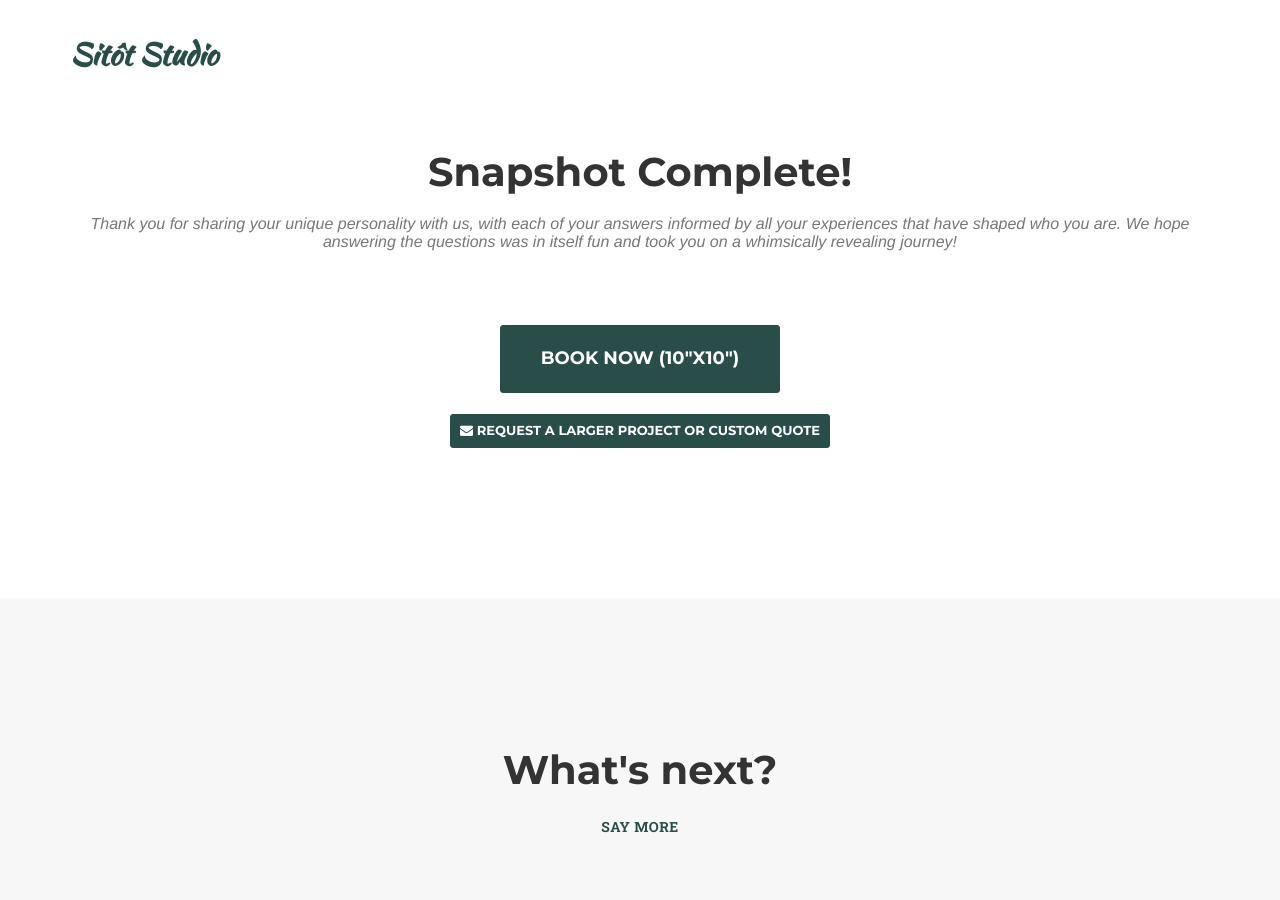
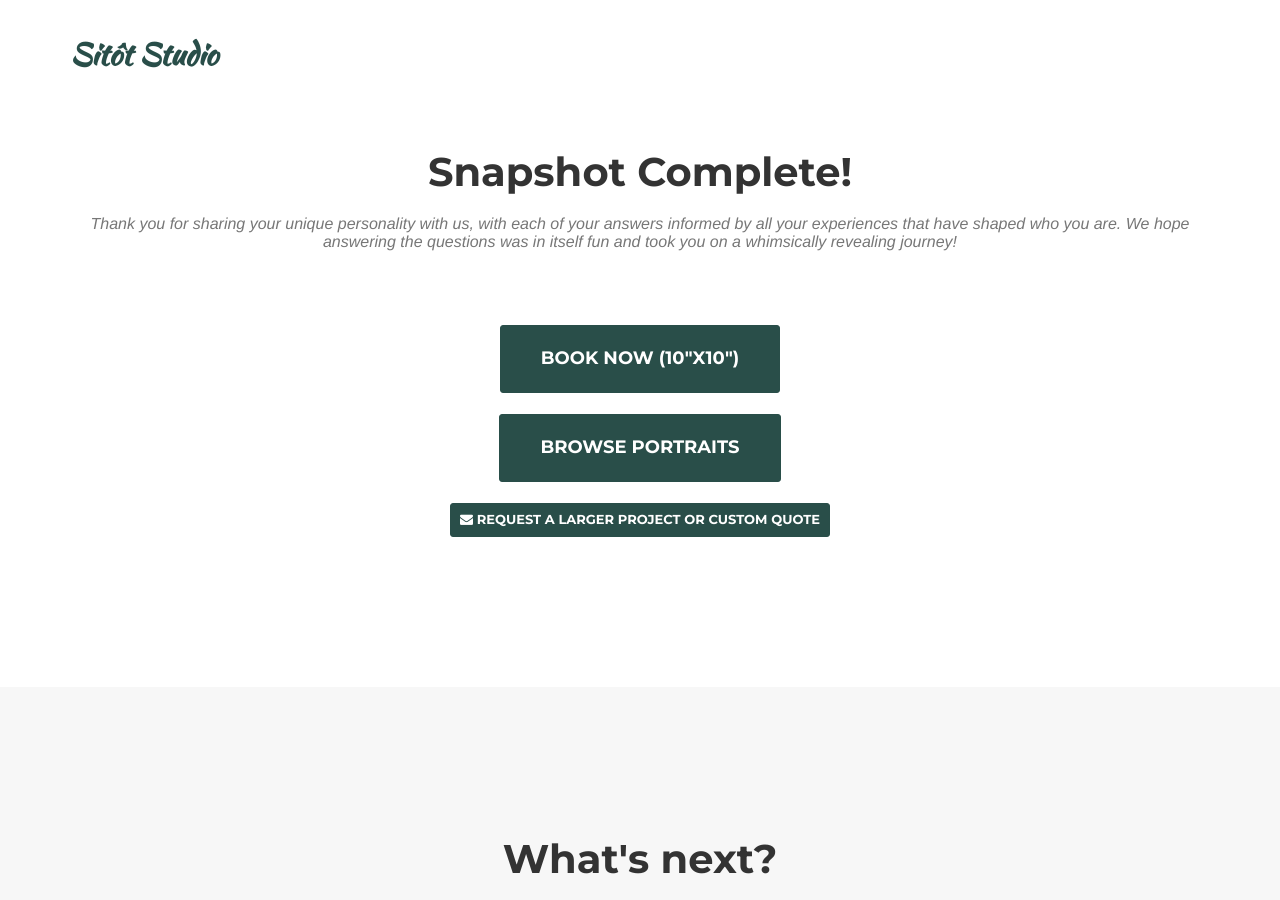
Before and after one commit to sitotstudio/sitotstudio.github.io, a Jekyll site: the page built from snapshot-complete.html, in a window 1280 px wide and 900 px high. Built offline with Jekyll 4.4.1, drawn with Linux system fonts in a browser that asks for light colours; some web fonts are replaced.

Commit message:
Add browse link after snapshot is complete

```diff
--- a/snapshot-complete.html
+++ b/snapshot-complete.html
@@ -20,6 +20,11 @@ permalink: /snapshot-complete/
             <a href="https://book.stripe.com/dRm7sK7Zb0R4979esugA801"
                class="btn btn-primary btn-xl">
                 Book Now (10"x10")
+            </a>
+            <br><br>
+            <a href="https://cara.app/sitot/portfolio"
+              class="btn btn-primary btn-xl">
+                Browse Portraits
             </a>
             <br><br>
             <a href="mailto:info@sitot.ca" class="btn btn-primary btn-sm">
```
